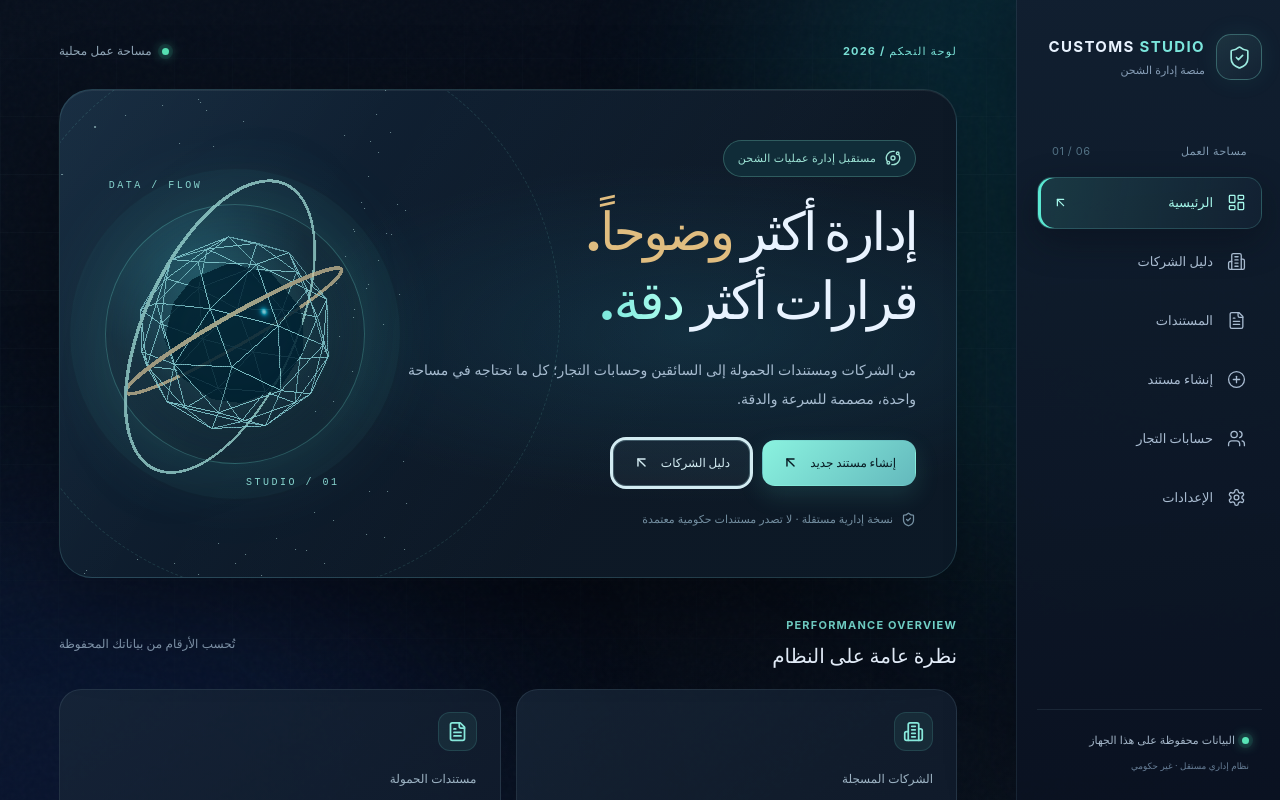
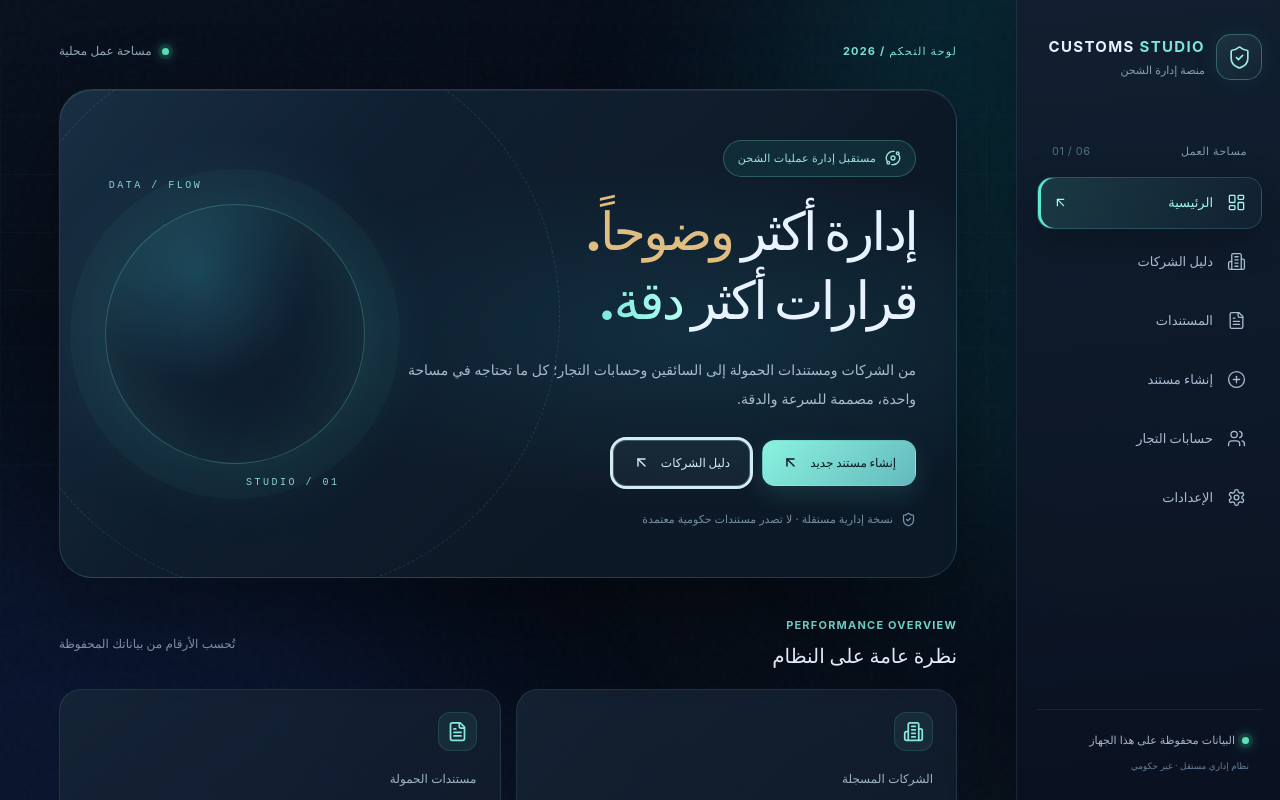
Before and after one commit to abdulstarzeki001-sketch/Iraq-coustoms, a React (Vite) app: page / in a window 1280 px wide. Shown: the top 800 px of the page. Built offline with nearby package versions, Linux system fonts and the light colour scheme.

Commit message:
fix(performance): use stable decorative hero instead of continuous 3D redraw

```diff
--- a/src/pages/Home.tsx
+++ b/src/pages/Home.tsx
@@ -1,4 +1,3 @@
-import { lazy, Suspense, useEffect, useState } from 'react';
 import { Building2, FilePlus2, FileText, TrendingUp, Users, ArrowLeft, ShieldCheck, ScanLine, Workflow, Wallet, Orbit } from 'lucide-react';
 import { Link } from 'react-router-dom';
 import { useStore, traderTotals } from '../lib/store';
@@ -6,7 +5,6 @@ import { money } from '../lib/format';
 import { ActionLink, PageTitle, Panel, Stat } from '../components/UI';
 import { Reveal } from '../components/Effects';
 
-const Hologram=lazy(()=>import('../components/Hologram'));
 const shortcuts=[
  {to:'/companies',name:'استكشاف الشركات',desc:'بحث سريع بالاسم ورقم الإجازة',icon:Building2},
  {to:'/documents/new',name:'إنشاء مستند',desc:'نموذج حمولة متكامل',icon:FilePlus2},
@@ -15,14 +13,6 @@ const shortcuts=[
 export default function Home(){
  const {db}=useStore();
  const totals=traderTotals(db);
- const [show3d,setShow3d]=useState(false);
- useEffect(()=>{
-  const large=window.matchMedia('(min-width: 1024px)');
-  const reduced=window.matchMedia('(prefers-reduced-motion: reduce)');
-  const sync=()=>setShow3d(large.matches&&!reduced.matches);
-  sync();large.addEventListener('change',sync);reduced.addEventListener('change',sync);
-  return()=>{large.removeEventListener('change',sync);reduced.removeEventListener('change',sync);};
- },[]);
  return <>
   <div className="dashboard-topline"><span className="eyebrow">لوحة التحكم / 2026</span><span className="topline-muted"><span className="online-dot"/> مساحة عمل محلية</span></div>
   <section className="hero">
@@ -33,7 +23,7 @@ export default function Home(){
     <div className="hero-actions"><ActionLink to="/documents/new">إنشاء مستند جديد</ActionLink><ActionLink to="/companies" secondary>دليل الشركات</ActionLink></div>
     <div className="hero-trust"><ShieldCheck size={15}/> نسخة إدارية مستقلة · لا تصدر مستندات حكومية معتمدة</div>
    </div>
-   <div className="hero-art"><div className="orb-fallback"/>{show3d&&<Suspense fallback={null}><Hologram/></Suspense>}
+   <div className="hero-art"><div className="orb-fallback"/>
     <span className="holo-label one">DATA / FLOW</span><span className="holo-label two">STUDIO / 01</span></div>
    <div className="hero-orbit-line" aria-hidden="true"/>
   </section>
```
